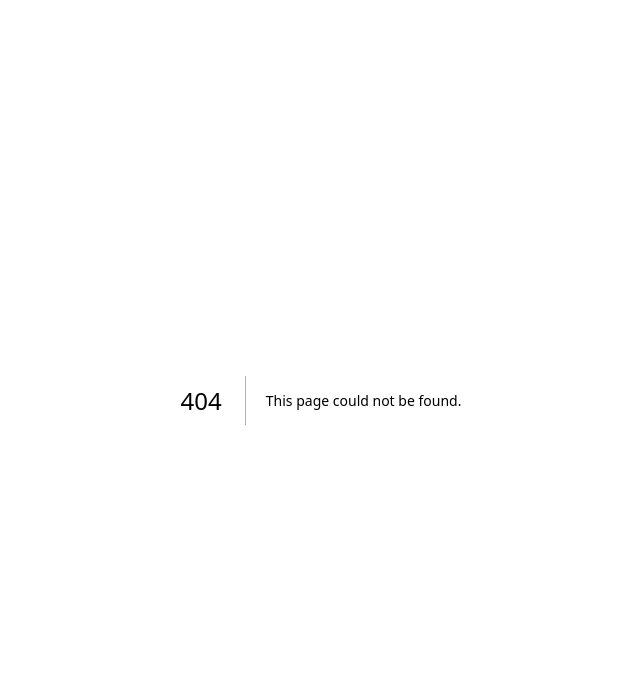
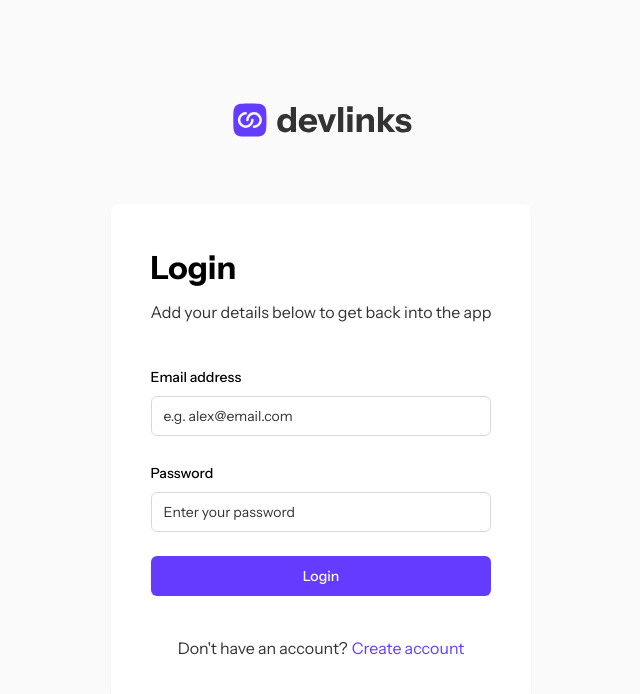
Before and after one commit to ronnieima/link-sharing-app, a Next.js app in the folder client/: page /login in a window 1280 px wide. Before the commit this address had no page. Shown: the top 694 px of the page, without its empty margins (319-959 px from the left). Built offline with nearby package versions, Linux system fonts and the light colour scheme.

Commit message:
install reacthookform/zod

```diff
--- a/client/package.json
+++ b/client/package.json
@@ -9,6 +9,7 @@
     "lint": "next lint"
   },
   "dependencies": {
+    "@hookform/resolvers": "^3.3.4",
     "@lucia-auth/adapter-drizzle": "^1.0.7",
     "@radix-ui/react-label": "^2.0.2",
     "@radix-ui/react-slot": "^1.0.2",
@@ -20,8 +21,10 @@
     "oslo": "^1.1.3",
     "react": "^18",
     "react-dom": "^18",
+    "react-hook-form": "^7.51.1",
     "tailwind-merge": "^2.2.2",
-    "tailwindcss-animate": "^1.0.7"
+    "tailwindcss-animate": "^1.0.7",
+    "zod": "^3.22.4"
   },
   "devDependencies": {
     "@types/node": "^20",
--- /dev/null
+++ b/client/src/app/login/LoginForm.tsx
@@ -0,0 +1,68 @@
+"use client";
+
+import { Button } from "@/components/ui/button";
+import LabelInput from "@/components/ui/LabelInput";
+import Link from "next/link";
+import { z } from "zod";
+import { useForm } from "react-hook-form";
+import { zodResolver } from "@hookform/resolvers/zod";
+import { Form } from "@/components/ui/form";
+
+const loginFormSchema = z.object({
+  email: z.string().email().trim().min(1),
+  password: z.string().min(1),
+});
+
+type LoginFormSchemaType = z.infer<typeof loginFormSchema>;
+
+export default function LoginForm() {
+  const form = useForm<LoginFormSchemaType>({
+    resolver: zodResolver(loginFormSchema),
+  });
+
+  const { handleSubmit } = form;
+
+  function onSubmit() {}
+
+  return (
+    <Form {...form}>
+      <form
+        onSubmit={handleSubmit(onSubmit)}
+        className="mx-auto max-w-[476px] space-y-10 md:rounded-lg md:bg-white md:p-10 md:shadow-sm"
+      >
+        <header className="space-y-2">
+          <h1 className="text-heading-m">Login</h1>
+          <p className="text-body-m">
+            Add your details below to get back into the app
+          </p>
+        </header>
+        <div className="space-y-6">
+          <LabelInput
+            label="Email address"
+            value="email"
+            type="email"
+            placeholder="e.g. alex@email.com"
+            icon="/images/icon-email.svg"
+          />
+          <LabelInput
+            label="Password"
+            value="password"
+            type="password"
+            placeholder="Enter your password"
+            icon="/images/icon-password.svg"
+          />
+          <Button variant={"default"}>Login</Button>
+        </div>
+        <footer className="text-body-m flex w-full flex-col items-center justify-center md:flex-row md:gap-1">
+          <p>Don&apos;t have an account?</p>
+          <Link
+            className="text-purple hover:text-purpleHover  transition-colors"
+            href={"/register"}
+          >
+            Create account
+          </Link>
+        </footer>
+      </form>
+    </Form>
+  );
+}
--- /dev/null
+++ b/client/src/app/login/page.tsx
@@ -0,0 +1,23 @@
+import MaxWidthContainer from "@/components/MaxWidthContainer";
+import Image from "next/image";
+import LoginForm from "./LoginForm";
+
+export default function LoginPage() {
+  return (
+    <main className="bg-lightGray ">
+      <MaxWidthContainer className="flex items-center justify-center">
+        <section className="flex flex-col items-center justify-center gap-16 py-8 ">
+          <div className="relative h-[40px] w-[182.5px] md:self-center">
+            <Image
+              src={"/images/logo-devlinks-large.svg"}
+              alt="logo"
+              fill
+              className="absolute h-full w-full"
+            />
+          </div>
+          <LoginForm />
+        </section>
+      </MaxWidthContainer>
+    </main>
+  );
+}
--- a/client/src/app/signin/page.tsx
+++ /dev/null
@@ -1,56 +0,0 @@
-import MaxWidthContainer from "@/components/MaxWidthContainer";
-import { Button } from "@/components/ui/button";
-import LabelInput from "@/components/ui/LabelInput";
-import Image from "next/image";
-import Link from "next/link";
-
-export default function SignInPage() {
-  return (
-    <main className="bg-lightGray ">
-      <MaxWidthContainer className="flex items-center justify-center">
-        <section className="flex flex-col items-center justify-center gap-16 py-8 ">
-          <div className="relative h-[40px] w-[182.5px] md:self-center">
-            <Image
-              src={"/images/logo-devlinks-large.svg"}
-              alt="logo"
-              fill
-              className="absolute h-full w-full"
-            />
-          </div>
-          <form className="mx-auto max-w-[476px] space-y-10 md:rounded-lg md:bg-white md:p-10 md:shadow-sm">
-            <header className="space-y-2">
-              <h1 className="text-heading-m">Login</h1>
-              <p className="text-body-m">
-                Add your details below to get back into the app
-              </p>
-            </header>
-            <div className="space-y-6">
-              <LabelInput
-                label="Email address"
-                type="email"
-                placeholder="e.g. alex@email.com"
-                icon="/images/icon-email.svg"
-              />
-              <LabelInput
-                label="Password"
-                type="password"
-                placeholder="Enter your password"
-                icon="/images/icon-password.svg"
-              />
-              <Button variant={"default"}>Login</Button>
-            </div>
-            <footer className="text-body-m flex w-full flex-col items-center justify-center md:flex-row md:gap-1">
-              <p>Don&apos;t have an account?</p>
-              <Link
-                className="text-purple hover:text-purpleHover  transition-colors"
-                href={"/register"}
-              >
-                Create account
-              </Link>
-            </footer>
-          </form>
-        </section>
-      </MaxWidthContainer>
-    </main>
-  );
-}
--- a/client/src/components/ui/LabelInput.tsx
+++ b/client/src/components/ui/LabelInput.tsx
@@ -1,19 +1,41 @@
+"use client";
 import React from "react";
+import { useFormContext } from "react-hook-form";
+import {
+  FormControl,
+  FormField,
+  FormItem,
+  FormLabel,
+  FormMessage,
+} from "./form";
+import { Input } from "./input";
 import { Label } from "./label";
-import { Input } from "./input";
 
 type Props = {
   label: string;
+  value: string;
   type: React.HTMLInputTypeAttribute;
   placeholder: string;
   icon: string;
 };
 
-export default function LabelInput({ label, type, placeholder }: Props) {
+export default function LabelInput({ label, value, type, placeholder }: Props) {
+  const { control } = useFormContext();
   return (
-    <div className="">
-      <Label className="text-body-s">{label}</Label>
-      <Input type={type} placeholder={placeholder} />
-    </div>
+    <FormField
+      name={value}
+      control={control}
+      render={({ field }) => (
+        <FormItem>
+          <FormLabel className="text-body-s">{label}</FormLabel>
+          <FormControl>
+            <div className="relative">
+              <Input type={type} placeholder={placeholder} {...field} />
+              <FormMessage className="text-body-s absolute right-4 top-1/2 -translate-y-1/2 font-thin text-red" />
+            </div>
+          </FormControl>
+        </FormItem>
+      )}
+    />
   );
 }
--- /dev/null
+++ b/client/src/components/ui/form.tsx
@@ -0,0 +1,183 @@
+import * as React from "react";
+import * as LabelPrimitive from "@radix-ui/react-label";
+import { Slot } from "@radix-ui/react-slot";
+import {
+  Controller,
+  ControllerProps,
+  FieldPath,
+  FieldValues,
+  FormProvider,
+  useFormContext,
+} from "react-hook-form";
+
+import { cn } from "@/lib/utils";
+import { Label } from "@/components/ui/label";
+
+const Form = FormProvider;
+
+type FormFieldContextValue<
+  TFieldValues extends FieldValues = FieldValues,
+  TName extends FieldPath<TFieldValues> = FieldPath<TFieldValues>,
+> = {
+  name: TName;
+};
+
+const FormFieldContext = React.createContext<FormFieldContextValue>(
+  {} as FormFieldContextValue,
+);
+
+const FormField = <
+  TFieldValues extends FieldValues = FieldValues,
+  TName extends FieldPath<TFieldValues> = FieldPath<TFieldValues>,
+>({
+  ...props
+}: ControllerProps<TFieldValues, TName>) => {
+  return (
+    <FormFieldContext.Provider value={{ name: props.name }}>
+      <Controller {...props} />
+    </FormFieldContext.Provider>
+  );
+};
+
+const useFormField = () => {
+  const fieldContext = React.useContext(FormFieldContext);
+  const itemContext = React.useContext(FormItemContext);
+  const { getFieldState, formState } = useFormContext();
+
+  const fieldState = getFieldState(fieldContext.name, formState);
+
+  if (!fieldContext) {
+    throw new Error("useFormField should be used within <FormField>");
+  }
+
+  const { id } = itemContext;
+
+  return {
+    id,
+    name: fieldContext.name,
+    formItemId: `${id}-form-item`,
+    formDescriptionId: `${id}-form-item-description`,
+    formMessageId: `${id}-form-item-message`,
+    ...fieldState,
+  };
+};
+
+type FormItemContextValue = {
+  id: string;
+};
+
+const FormItemContext = React.createContext<FormItemContextValue>(
+  {} as FormItemContextValue,
+);
+
+const FormItem = React.forwardRef<
+  HTMLDivElement,
+  React.HTMLAttributes<HTMLDivElement>
+>(({ className, ...props }, ref) => {
+  const id = React.useId();
+
+  return (
+    <FormItemContext.Provider value={{ id }}>
+      <div ref={ref} className={cn("space-y-2", className)} {...props} />
+    </FormItemContext.Provider>
+  );
+});
+FormItem.displayName = "FormItem";
+
+const FormLabel = React.forwardRef<
+  React.ElementRef<typeof LabelPrimitive.Root>,
+  React.ComponentPropsWithoutRef<typeof LabelPrimitive.Root>
+>(({ className, ...props }, ref) => {
+  const { error, formItemId } = useFormField();
+
+  return (
+    <Label
+      ref={ref}
+      className={cn(error && "text-red", className)}
+      htmlFor={formItemId}
+      {...props}
+    />
+  );
+});
+FormLabel.displayName = "FormLabel";
+
+const FormControl = React.forwardRef<
+  React.ElementRef<typeof Slot>,
+  React.ComponentPropsWithoutRef<typeof Slot>
+>(({ ...props }, ref) => {
+  const { error, formItemId, formDescriptionId, formMessageId } =
+    useFormField();
+
+  return (
+    <Slot
+      ref={ref}
+      id={formItemId}
+      aria-describedby={
+        !error
+          ? `${formDescriptionId}`
+          : `${formDescriptionId} ${formMessageId}`
+      }
+      aria-invalid={!!error}
+      {...props}
+    />
+  );
+});
+FormControl.displayName = "FormControl";
+
+const FormDescription = React.forwardRef<
+  HTMLParagraphElement,
+  React.HTMLAttributes<HTMLParagraphElement>
+>(({ className, ...props }, ref) => {
+  const { formDescriptionId } = useFormField();
+
+  return (
+    <p
+      ref={ref}
+      id={formDescriptionId}
+      className={cn(
+        "text-neutral-500 dark:text-neutral-400 text-sm",
+        className,
+      )}
+      {...props}
+    />
+  );
+});
+FormDescription.displayName = "FormDescription";
+
+const FormMessage = React.forwardRef<
+  HTMLParagraphElement,
+  React.HTMLAttributes<HTMLParagraphElement>
+>(({ className, children, ...props }, ref) => {
+  const { error, formMessageId } = useFormField();
+  const body = error ? String(error?.message) : children;
+
+  if (!body) {
+    return null;
+  }
+
+  return (
+    <p
+      ref={ref}
+      id={formMessageId}
+      className={cn(
+        "text-red-500 dark:text-red-900 text-sm font-medium",
+        className,
+      )}
+      {...props}
+    >
+      {body}
+    </p>
+  );
+});
+FormMessage.displayName = "FormMessage";
+
+export {
+  useFormField,
+  Form,
+  FormItem,
+  FormLabel,
+  FormControl,
+  FormDescription,
+  FormMessage,
+  FormField,
+};
```
Also changed, not shown: 1 other file (tests, documents, lock files or other folders).
